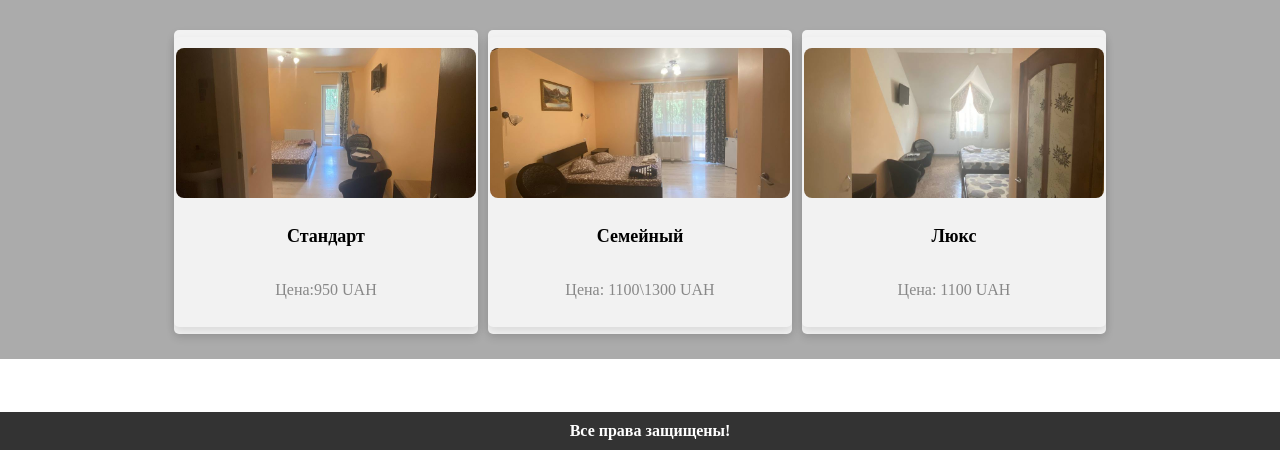
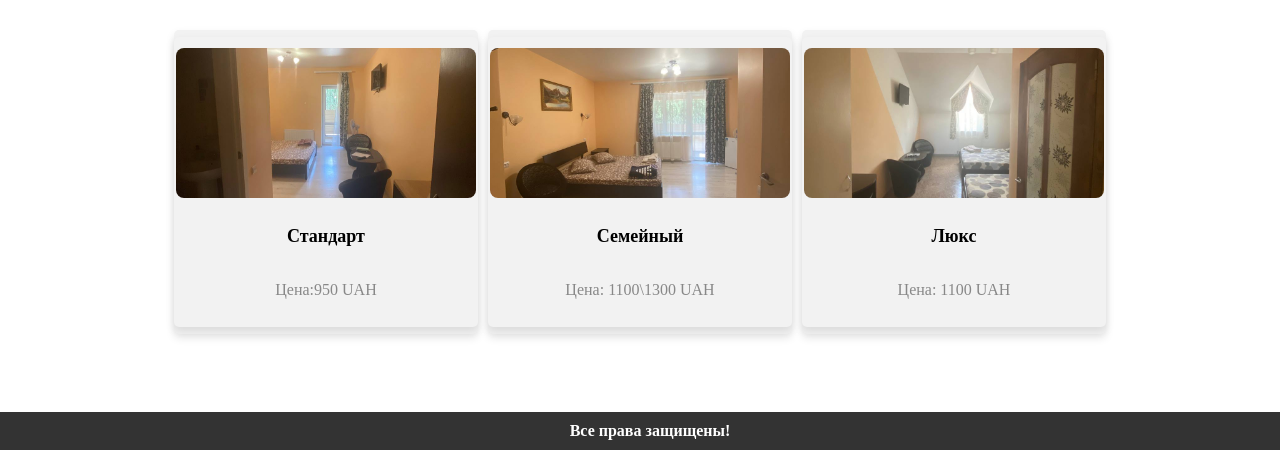
Before and after one commit to litvinushka/HotelOK, a plain HTML site: page index.html in a window 1280 px wide. Shown: the part 350-800 px from the top of the page. Drawn offline with Linux system fonts and the light colour scheme.

Commit message:
Update styles.css

```diff
--- a/styles.css
+++ b/styles.css
@@ -1,4 +1,5 @@
 body {
+  background-color: #ababab
   margin: 0;
   padding: 0;
   font-family: Arial, sans-serif;
@@ -61,7 +62,6 @@ nav ul li {
 }
 
 main {
-  background-color: #ababab;
   margin-top: 220px; /* Высота header */
   margin-bottom: 35px; /* Высота footer */
   padding: 20px;
```
